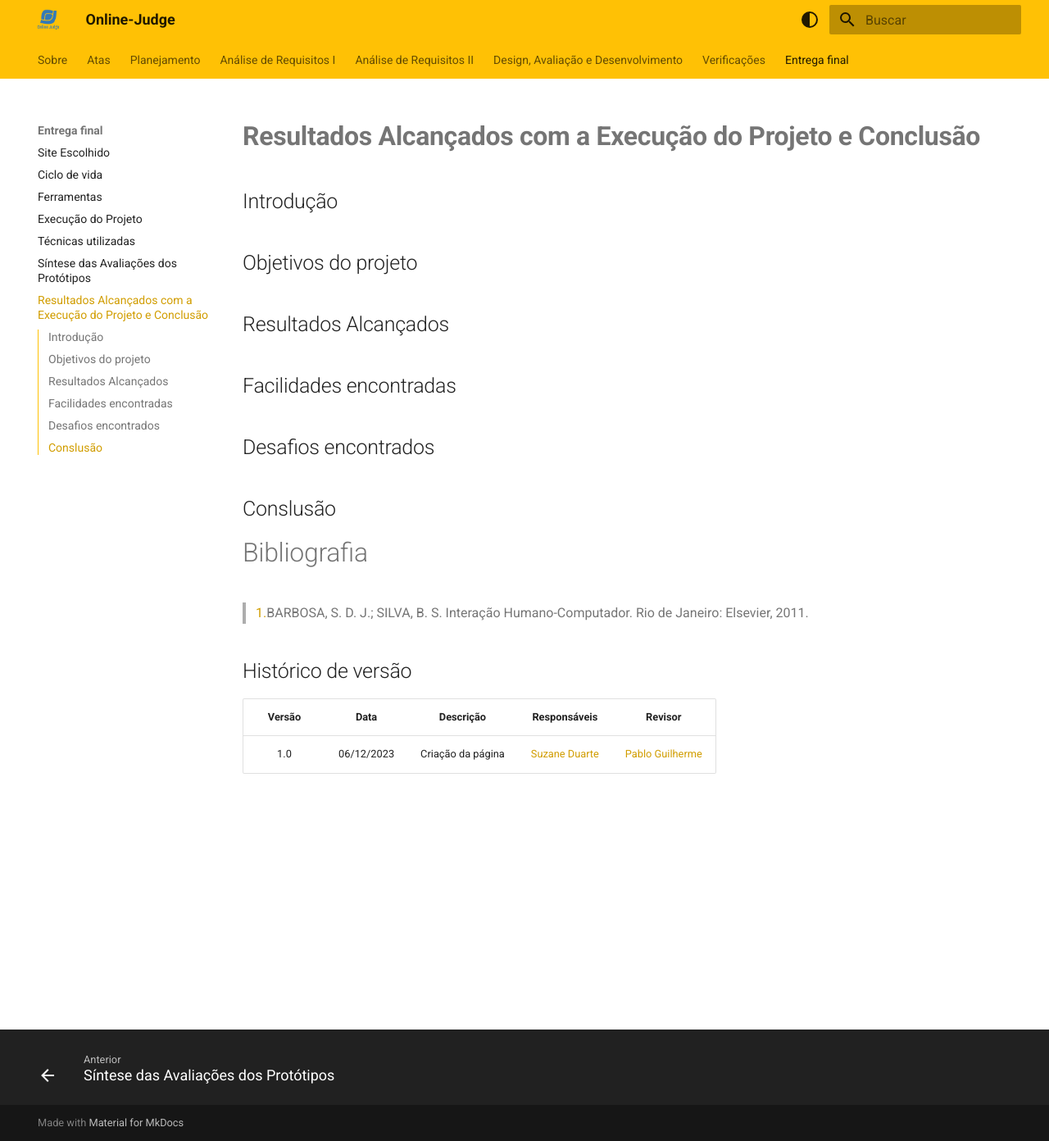
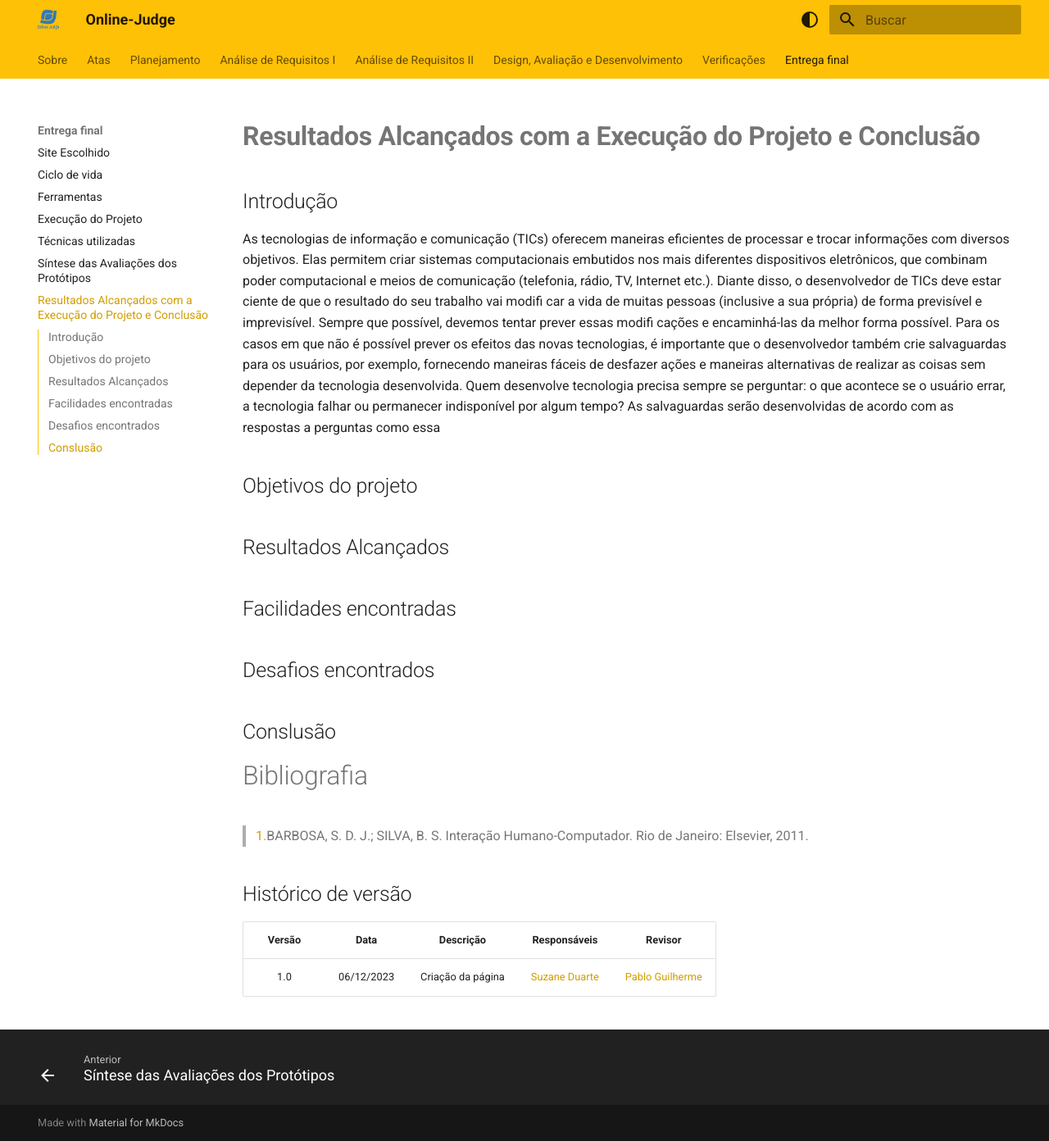
Before and after one commit to Interacao-Humano-Computador/2023.2-OnlineJudge, an MkDocs documentation site: the page built from docs/entrega-final/resultados-alcancados.md, in a window 1280 px wide and 1392 px high. Shown: the whole window at 82% size. Built offline with MkDocs 1.6.1 and Material for MkDocs 9.7.7, drawn with Linux system fonts in a browser that asks for light colours.

```diff
--- a/docs/entrega-final/resultados-alcancados.md
+++ b/docs/entrega-final/resultados-alcancados.md
@@ -1,6 +1,16 @@
 # **Resultados Alcançados com a Execução do Projeto e Conclusão**
 
 ## Introdução
+
+As tecnologias de informação e comunicação (TICs) oferecem maneiras eficientes de processar e trocar informações com diversos objetivos. Elas permitem criar sistemas computacionais embutidos nos mais diferentes dispositivos eletrônicos, que combinam poder computacional e meios de comunicação (telefonia, rádio, TV, Internet etc.). Diante disso, o desenvolvedor de TICs deve estar ciente de que o resultado do
+seu trabalho vai modifi car a vida de muitas pessoas (inclusive a sua própria) de forma
+previsível e imprevisível. Sempre que possível, devemos tentar prever essas modifi cações e encaminhá-las da melhor forma possível. Para os casos em que não é possível
+prever os efeitos das novas tecnologias, é importante que o desenvolvedor também
+crie salvaguardas para os usuários, por exemplo, fornecendo maneiras fáceis de desfazer ações e maneiras alternativas de realizar as coisas sem depender da tecnologia
+desenvolvida. Quem desenvolve tecnologia precisa sempre se perguntar: o que acontece se o usuário errar, a tecnologia falhar ou permanecer indisponível por algum
+tempo? As salvaguardas serão desenvolvidas de acordo com as respostas a perguntas
+como essa
+
 
 ## Objetivos do projeto
 
```
Also changed, not shown: docs/quarta-entrega/nivel3/apresentacao.md (+1 -1 lines), docs/verificacao/grupo_7/apresentacao.md (+1 -1 lines), docs/verificacao/grupo_8/apresentacao/apresentacao.md (+1 -1 lines).
